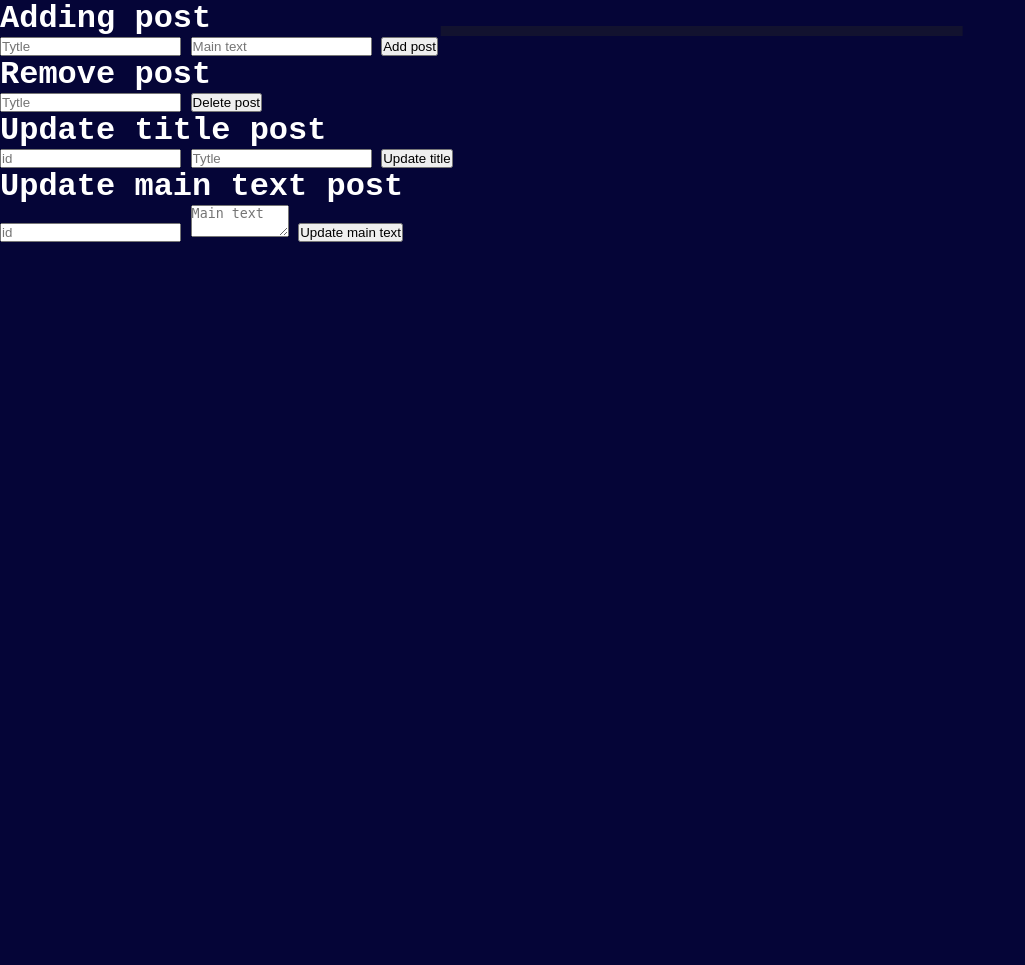
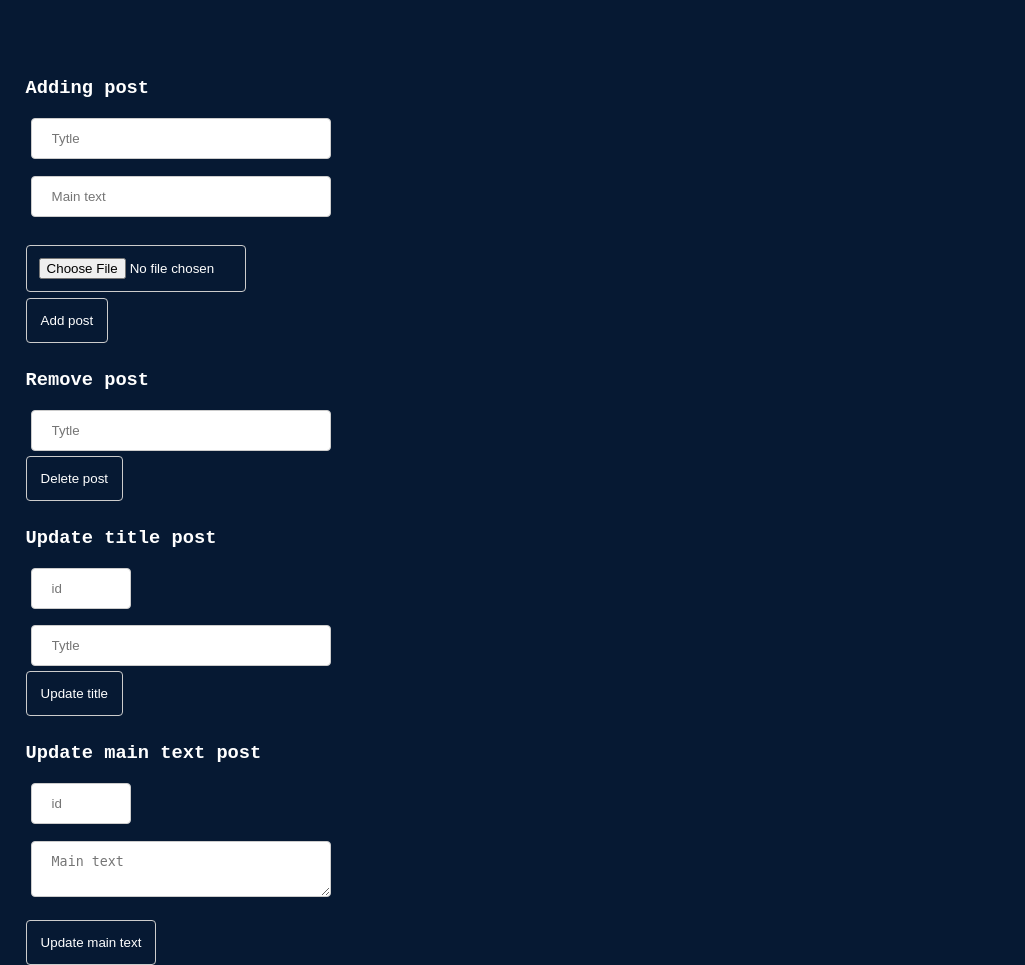
Before and after one commit to KamilDziuk/optivai, a PHP site: page /blog/configuration_post.php in a window 1280 px wide. Shown: the whole page, without its empty margins (0-1025 px from the left). Before the commit the page ends 242 px from the top, so only its background shows below. Run offline with PHP 8.4, Linux system fonts and the light colour scheme; data that the repository does not hold is empty.

Commit message:
Blog
1: Styling the blog. 2: Adding the ability to add images. 3: Improving readability. 4: Sending the value of the file input to the folder and to the database via the FormData object.

```diff
--- a/blog/configuration_post.php
+++ b/blog/configuration_post.php
@@ -1,79 +1,59 @@
 <!DOCTYPE html>
 <html lang="en">
 <head>
-    <meta charset="UTF-8">
-    <meta name="viewport" content="width=device-width, initial-scale=1.0">
-    <link rel="stylesheet" type="text/css" href="../css/post_style.css">
+<meta charset="UTF-8">
+<meta name="viewport" post_content="width=device-width, initial-scale=1.0">
+<script  src="../js/post_js.js" async></script>
+<link rel="stylesheet" type="text/css" href="../css/post_style.css">
 
-    <title> Post configuration</title>
+<title> Post configuration</title>
 </head>
 <body>
-<div id="printPostBox">
-
-
-
-
-<div id="printPost">
-</div>
-
-</div>
-
 <?php
  require_once "db_queries/get_sql.php";
-
-
 ?>
-
-<h1> Adding post</h1>
-<form action="db_queries/add_sql.php" method="POST" >
-<input type="text" class="title" name="title" placeholder="Tytle">
+<script>
+let post = <?php echo json_encode($post); ?>
+</script>
+<div id="post_box">
+<div id="post_display">
+</div>
+</div>
+<div id="form_box">
+<h3> Adding post</h3>
+<form action="db_queries/add_sql.php" method="POST"  enctype="multipart/form-data" >
+<input type="text" class="title" name="title" placeholder="Tytle">  <br>
 <input type="text" class="main_text" name="main_text" placeholder="Main text">
-<input type="submit" value="Add post">
+<br><br>
+<input type="file"
+name="image"  class="image" class="image">
+<input type="text"
+name="post_image"  class="post_image" >
+<input type="submit"  class="submit"  name = "submit" value="Add post">
 </form>
 
-<h1> Remove post</h1>
+<h3> Remove post</h3>
 <form action="db_queries/delete_sql.php" method="POST">
 <input type="text" class="title" name="title"  placeholder="Tytle">
 <input type="submit" value="Delete post">
 </form>
 
-<h1> Update title post</h1>
+<h3> Update title post</h3>
 <form action="db_queries/update_title_sql.php" method="POST">
-<input type="text" class="id_post" name="id_post"  placeholder="id">
+<input type="text" class="id_post" name="id_post"  placeholder="id"><br>
 <input type="text" class="title" name="title" placeholder="Tytle">
-<input type="submit" value="Update title">
+<input type="submit" value="Update title"><br>
 </form>
 
-<h1>Update main text  post</h1>
+<h3>Update main text  post</h3>
 <form action="db_queries/update_main_text_sql.php" method="POST">
 <input type="text" class="id_post" name="id_post" placeholder="id">
-
-<textarea    rows="2" cols="10"  class="main_text" name="main_text"  placeholder="Main text"></textarea>
+<br>
+<textarea rows="2" cols="10"  class="main_text" name="main_text"  placeholder="Main text"></textarea>
+<br>
 <input type="submit" value="Update main text">
 </form>
-<script>
 
-   let post = <?php echo json_encode($post); ?>
-
-
-
-
-
-
-let printPost = document.querySelector("#printPost")
-let getPost = post.map( content => {
-   return ` <br>Id: ${content.id_post }<br>
-   Title: ${content.title }<br>
-   Main text: ${content.main_text }<br>
-   Date: ${content.auto_date } <br>`
-}).join('\n');
-printPost.innerHTML = getPost;
-
-
-
-
-
-
-</script>
+</div>
 </body>
 </html>
--- a/blog/db_queries/delete_sql.php
+++ b/blog/db_queries/delete_sql.php
@@ -12,7 +12,9 @@ $stmt -> bindParam(':title', $title);
 
 $stmt -> execute();
 
-
+$stmt = null;
+$pdo = null;
+die();
 
 }
 catch(PDOException $e)
--- a/blog/db_queries/get_sql.php
+++ b/blog/db_queries/get_sql.php
@@ -14,6 +14,6 @@ $post = $stmt -> fetchAll(PDO::FETCH_ASSOC);
 
 
 $stmt = null;
+$pdo = null;
 
-$pdo = null;
 ?>
--- a/blog/db_queries/update_main_text_sql.php
+++ b/blog/db_queries/update_main_text_sql.php
@@ -12,7 +12,9 @@ $stmt = $pdo -> prepare($sql);
 $stmt -> bindParam(':main_text', $main_text);
 $stmt -> bindParam(':id_post', $id_post);
 $stmt -> execute();
-
+$stmt = null;
+$pdo = null;
+die();
 }
 catch(PDOException $e)
 {
--- a/blog/db_queries/update_title_sql.php
+++ b/blog/db_queries/update_title_sql.php
@@ -12,7 +12,9 @@ $stmt = $pdo -> prepare($sql);
 $stmt -> bindParam(':title', $title);
 $stmt -> bindParam(':id_post', $id_post);
 $stmt -> execute();
-
+$stmt = null;
+$pdo = null;
+die();
 }
 catch(PDOException $e)
 {
--- a/css/post_style.css
+++ b/css/post_style.css
@@ -1,58 +1,127 @@
-*
-{
-    margin: 0;
-    padding: 0;
-}
-html,
-body {
-    color: #ffffff;
-    background-color: rgb(5, 5, 55);
-    font-family: 'Courier New', monospace;
-    overflow-x: hidden;
-    font-weight:300;
-}
-
-
-
-#printPostBox
-{
-transform: translateX(-40%);
-left: 50%;
-width:40%;
-padding: 2%;
-
-        position: absolute;
-
-    }
-    #printPost
-    {
-
-        padding: 1%;
-     font-size: 25px;
-        background-color: #2424246a;
-        color: #fff;
- text-align: left;
- width: 100%;
-        z-index: 95;
+* {
+    margin:0;
+    padding:0
     }
 
+    html,body {
+    color:#fff;
+    background-color:#061933;
+    font-family:'Courier New',monospace;
+    overflow-x:hidden;
+    font-weight:300
+    }
 
-    @media(max-width:400px){
-        #printPost
-        {
+    .post_background {
+    padding:1%;
+    font-size:25px;
+    color:#fff;
+    text-align:left;
+    width:100%
+    }
 
-         font-size: 17px;
+    #post_box {
+    transform:translateX(-40%);
+    left:50%;
+    width:40%;
+    padding:2%;
+    position:absolute
+    }
 
-        }
+    .images {
+    position:relative;
+    width:90%
+    }
 
-        }
+    #form_box {
+    position:relative;
+    left:2%
+    }
 
-        @media(max-width:250px){
-            #printPost
-            {
+    .post_image {
+    display:none!important
+    }
 
-             font-size: 17px;
+    .id_post {
+    width:100px!important
+    }
 
-            }
+    h3 {
+    padding-top:2%;
+    padding-bottom:2%
+    }
 
-            }
+    input[type=file] {
+    position:relative;
+    width:220px;
+    padding:12px;
+    margin-top:-1%;
+    margin-bottom:.5%;
+    display:flex;
+    border:1px solid #ccc;
+    border-radius:4px;
+    box-sizing:border-box
+    }
+
+    input[type=text],.main_text {
+    width:300px;
+    padding:12px 20px;
+    margin:5px;
+    margin-top:-.5%;
+    display:flex;
+    border:1px solid #ccc;
+    border-radius:4px;
+    box-sizing:border-box
+    }
+
+    input[type=submit] {
+    background-color:#4caf4f00;
+    color:#fff;
+    padding:14px;
+    border:1px solid #ccc;
+    border-radius:4px
+    }
+
+    input[type=submit]:hover {
+    background-color:#000000b8
+    }
+
+    @media(max-width:350px) {
+    #form_box {
+    position:relative;
+    left:0
+    }
+
+    .id_post {
+    width:90%!important
+    }
+
+    input[type=file] {
+    width:90%
+    }
+
+    input[type=text],.main_text {
+    width:90%
+    }
+    }
+
+    @media(max-width:1300px) {
+    #post_box {
+    transform:translateX(-50%);
+    left:50%;
+    width:80%;
+    padding:2%;
+    position:relative
+    }
+    }
+
+    @media(max-width:400px) {
+    #post_display {
+    font-size:17px
+    }
+    }
+
+    @media(max-width:250px) {
+    #post_display {
+    font-size:17px
+    }
+    }
--- a/db/config/config.php
+++ b/db/config/config.php
@@ -1,15 +1,15 @@
 <?php
 try{
-
 
 $dbhost = '';
 $dbname = '';
 $dbuser = '';
 $dbpass = '';
 $pdo = new PDO("mysql:host=$dbhost; dbname=$dbname",$dbuser,$dbpass);
+$pdo->setAttribute(PDO::ATTR_ERRMODE, PDO::ERRMODE_EXCEPTION);
 }
 catch(PDOException $e)
 {
-echo "Error". $e -> getMessage()."br";
-};
+ die("Connect failed". $e -> getMessage());
+}
 ?>
--- /dev/null
+++ b/js/post_js.js
@@ -0,0 +1,29 @@
+document.querySelector('.submit').addEventListener('click',  function() {
+    let image = document.querySelector('.image');
+    let files = image.files;
+    let file = files[0];
+    let fileName = file.name;
+
+let fomrData = new FormData();
+
+let post_image = document.querySelector('.post_image').value = fileName;
+fomrData.append('post_image',post_image);
+
+fetch("db_queries/add_sql.php", {
+
+method:"POST",
+body: fomrData
+
+})
+});
+
+let post_display = document.querySelector("#post_display");
+let getPost = post.map( post_content => {
+return `<br> <div class ="post_background">
+<img class="images"  src="upload_image/images/${post_content.post_image}">
+<br> Id: ${post_content.id_post }<br>
+Title: ${post_content.title }<br>
+Main text: ${post_content.main_text }<br>
+Date: ${post_content.auto_date }</div><br>`
+}).join('\n');
+post_display.innerHTML = getPost;
```
Also changed, not shown: blog/db_queries/add_sql.php (+20 -4 lines), blog/print_post.php (+6 -38 lines), css/style.css (deleted, +0 -180 lines), index.php (deleted, +0 -137 lines).
